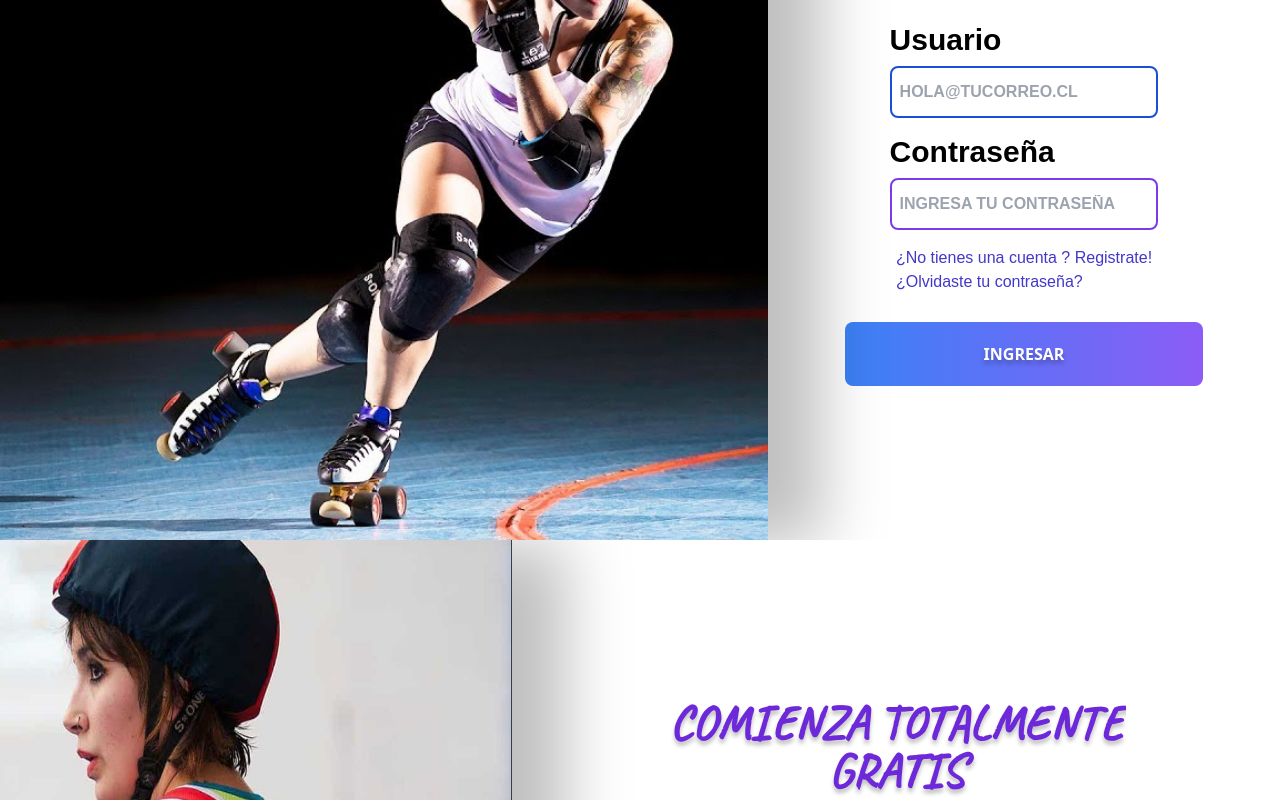
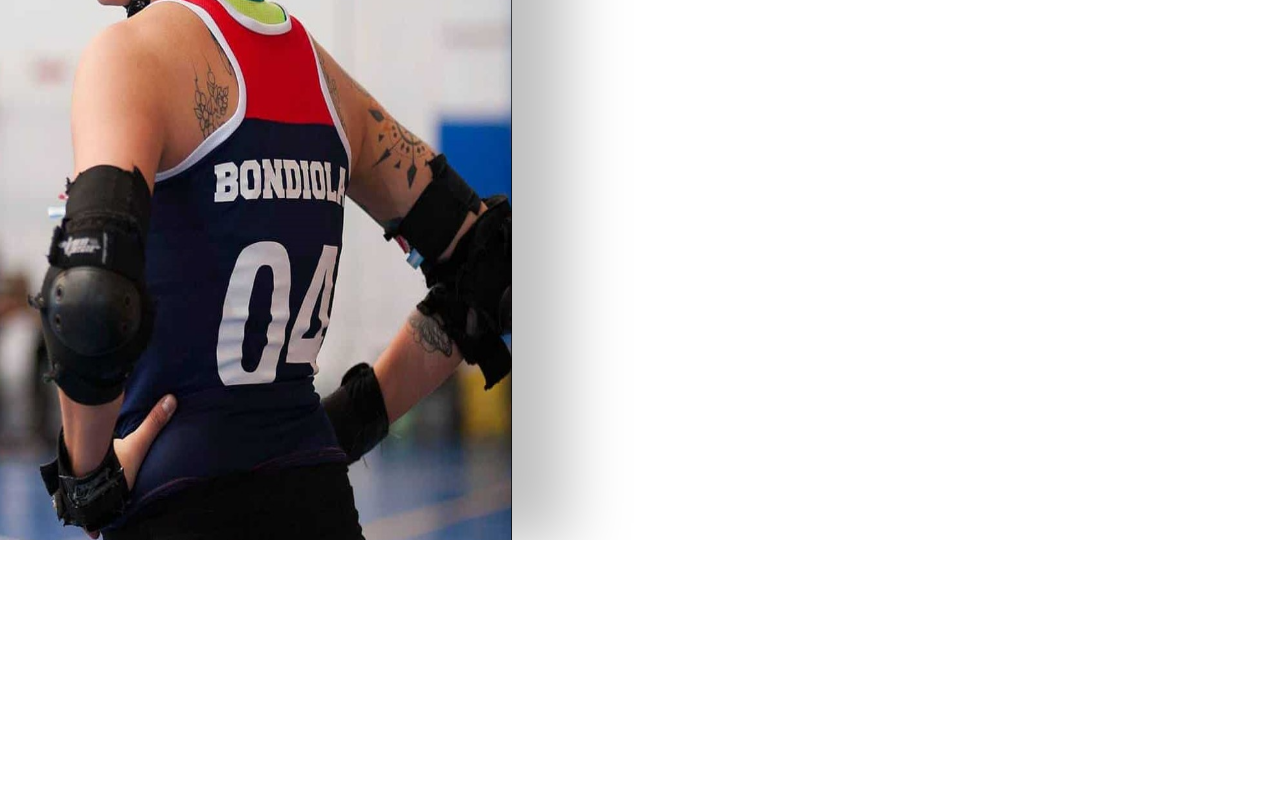
Before and after one commit to Nois1nsan3/NativasApp, a React (Vite) app: page /registrate in a window 1280 px wide. Shown: the part 260-1060 px from the top of the page. After the commit the page ends 800 px from the top, so only its background shows below. Built offline with nearby package versions, Linux system fonts and the light colour scheme; a web font is replaced by a local one.

Commit message:
cambio varios uwu

```diff
--- a/package.json
+++ b/package.json
@@ -5,6 +5,7 @@
     "type": "module",
     "scripts": {
         "dev": "vite",
+        "lint": "standard",
         "build": "vite build",
         "preview": "vite preview"
     },
--- a/src/App.jsx
+++ b/src/App.jsx
@@ -1,13 +1,20 @@
 import React from 'react'
-import Login from './components/Login'
-import { RegisterScreen } from './components/RegisterScreen'
+// import Login from './components/Login'
+
+import { Error404 } from './containers/errors/Error404.jsx'
+
+import { BrowserRouter, Route, Routes } from 'react-router-dom'
+import { Registrate } from './containers/pages/Registrate.jsx'
 
 function App () {
   return (
-    <div>
-      <Login />
-      <RegisterScreen />
-    </div>
+
+    <BrowserRouter>
+      <Routes>
+        <Route path='/registrate' element={<Registrate />} />
+        <Route path='*' element={<Error404 />} />
+      </Routes>
+    </BrowserRouter>
   )
 }
 
--- a/src/components/Formulario.jsx
+++ b/src/components/FormularioRegistro.jsx
@@ -1,4 +1,4 @@
-export function Formulario () {
+export function FormularioRegistro () {
   return (
     <form className='w-3/5 h-full flex flex-col items-center justify-center gap-2 overflow-hidden'>
       {/* contenedor del titulo */}
@@ -56,5 +56,6 @@ export function Formulario () {
         CREAR UNA CUENTA
       </button>
     </form>
+
   )
 }
--- a/src/components/RegisterScreen.jsx
+++ /dev/null
@@ -1,17 +0,0 @@
-import registerImg from '../assets/Roller_Form.png'
-import { Formulario } from './Formulario.jsx'
-
-export function RegisterScreen () {
-  return (
-    // contendor principal
-    <div className='flex h-screen w-full overflow-hidden'>
-      <picture className='w-2/5 h-full filtro'>
-        <img src={registerImg} alt='Register' className='w-full h-full' />
-      </picture>
-      {/* contenedor del formulario */}
-      <div className='w-3/5 h-full flex justify-center items-center'>
-        <Formulario />
-      </div>
-    </div>
-  )
-}
--- a/src/containers/errors/error404.jsx
+++ b/src/containers/errors/error404.jsx
@@ -0,0 +1,8 @@
+export function Error404 () {
+  return (
+    <div>
+      <h1>404</h1>
+      <p>Page not found</p>
+    </div>
+  )
+}
--- a/src/containers/pages/Home.jsx
+++ b/src/containers/pages/Home.jsx
@@ -0,0 +1,13 @@
+import { Layout } from '../../hoc/layout/Layout'
+import { Login } from '../../components/Login'
+import { FormularioRegistro } from '../../components/FormularioRegistro'
+
+export function Home () {
+  return (
+    <Layout>
+      <h1>Home</h1>
+      <Login />
+      <FormularioRegistro />
+    </Layout>
+  )
+}
--- /dev/null
+++ b/src/containers/pages/Registrate.jsx
@@ -0,0 +1,19 @@
+import registerImg from '../../assets/Roller_Form.png'
+// import { FormularioRegistro } from '../../components/FormularioRegistro'
+import { Layout } from '../../hoc/layout/Layout'
+
+export function Registrate () {
+  return (
+    <Layout>
+      <div className='flex h-screen w-full overflow-hidden'>
+        <picture className='w-2/5 h-full filtro'>
+          <img src={registerImg} alt='Register' className='w-full h-full' />
+        </picture>
+        {/* contenedor del formulario */}
+        <div className='w-3/5 h-full flex justify-center items-center'>
+          {/* <FormularioRegistro /> */}
+        </div>
+      </div>
+    </Layout>
+  )
+}
--- /dev/null
+++ b/src/hoc/layout/Layout.jsx
@@ -0,0 +1,9 @@
+export function Layout ({ children }) {
+  return (
+    <>
+      <div>
+        {children}
+      </div>
+    </>
+  )
+}
```
Also changed, not shown: src/styles/index.css (+3 -5 lines).
